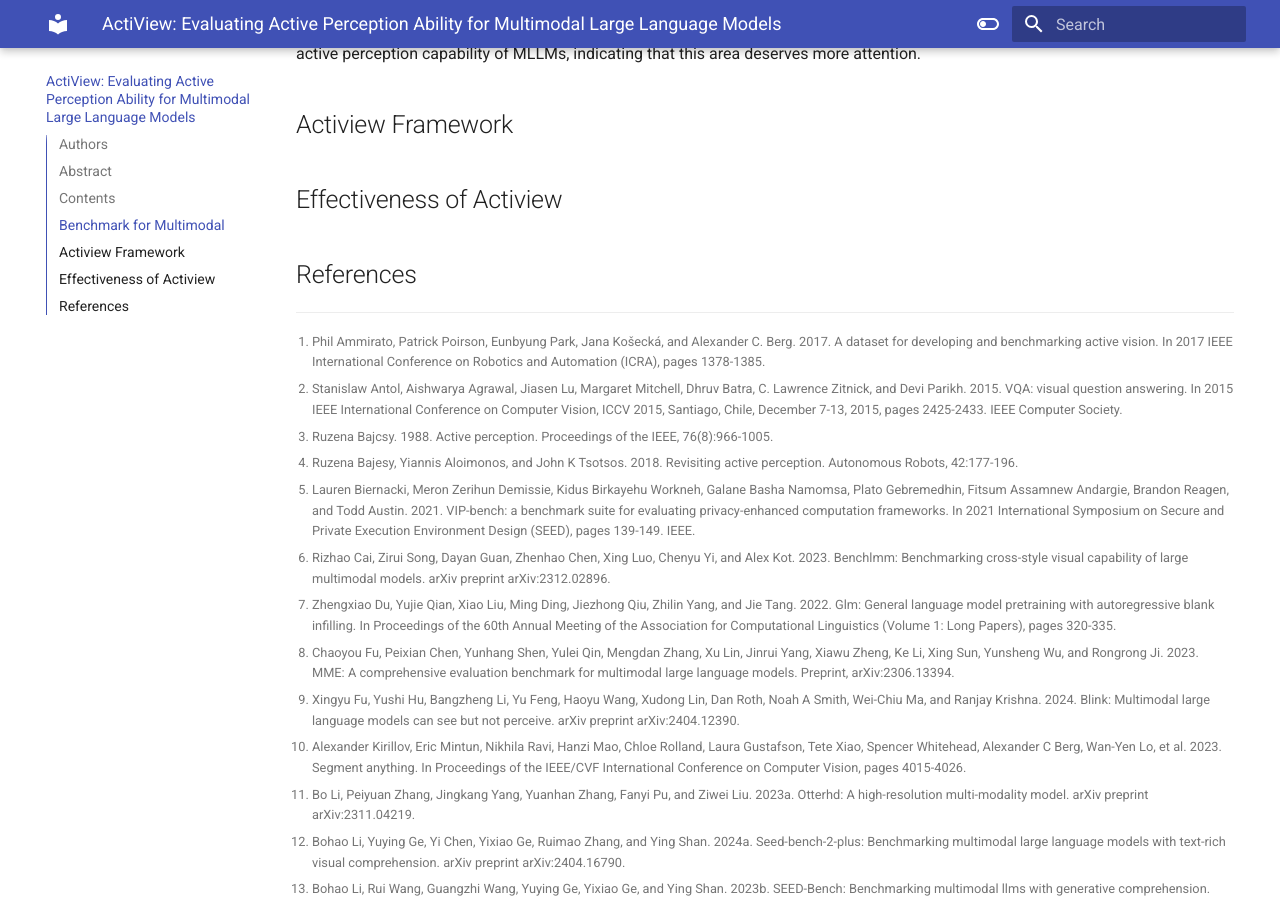
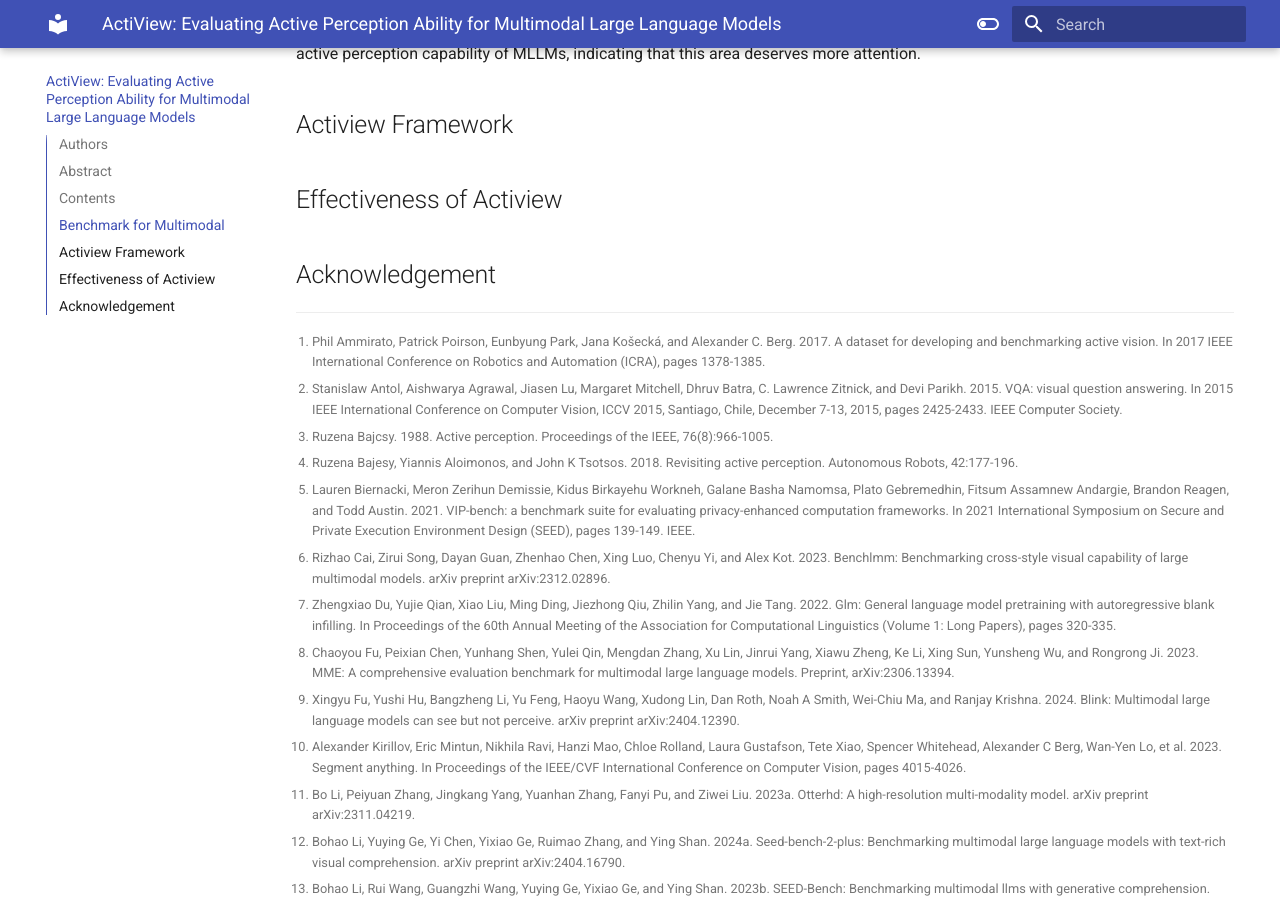
Before and after one commit to Focus168/Active-Perception-Ability-for-MLLM, an MkDocs documentation site: the page built from docs/index.md, in a window 1280 px wide and 900 px high, scrolled down 1517 px. Built offline with MkDocs 1.6.1 and Material for MkDocs 9.7.7, drawn with Linux system fonts in a browser that asks for light colours.

Commit message:
Adding initial documentation files

```diff
--- a/docs/index.md
+++ b/docs/index.md
@@ -34,7 +34,7 @@
 
 ## Effectiveness of Actiview
 
-## References
+## Acknowledgement
 
 [^1]: Phil Ammirato, Patrick Poirson, Eunbyung Park, Jana Košecká, and Alexander C. Berg. 2017. A dataset for developing and benchmarking active vision. In 2017 IEEE International Conference on Robotics and Automation (ICRA), pages 1378-1385.
 [^2]: Stanislaw Antol, Aishwarya Agrawal, Jiasen Lu, Margaret Mitchell, Dhruv Batra, C. Lawrence Zitnick, and Devi Parikh. 2015. VQA: visual question answering. In 2015 IEEE International Conference on Computer Vision, ICCV 2015, Santiago, Chile, December 7-13, 2015, pages 2425-2433. IEEE Computer Society.
```
